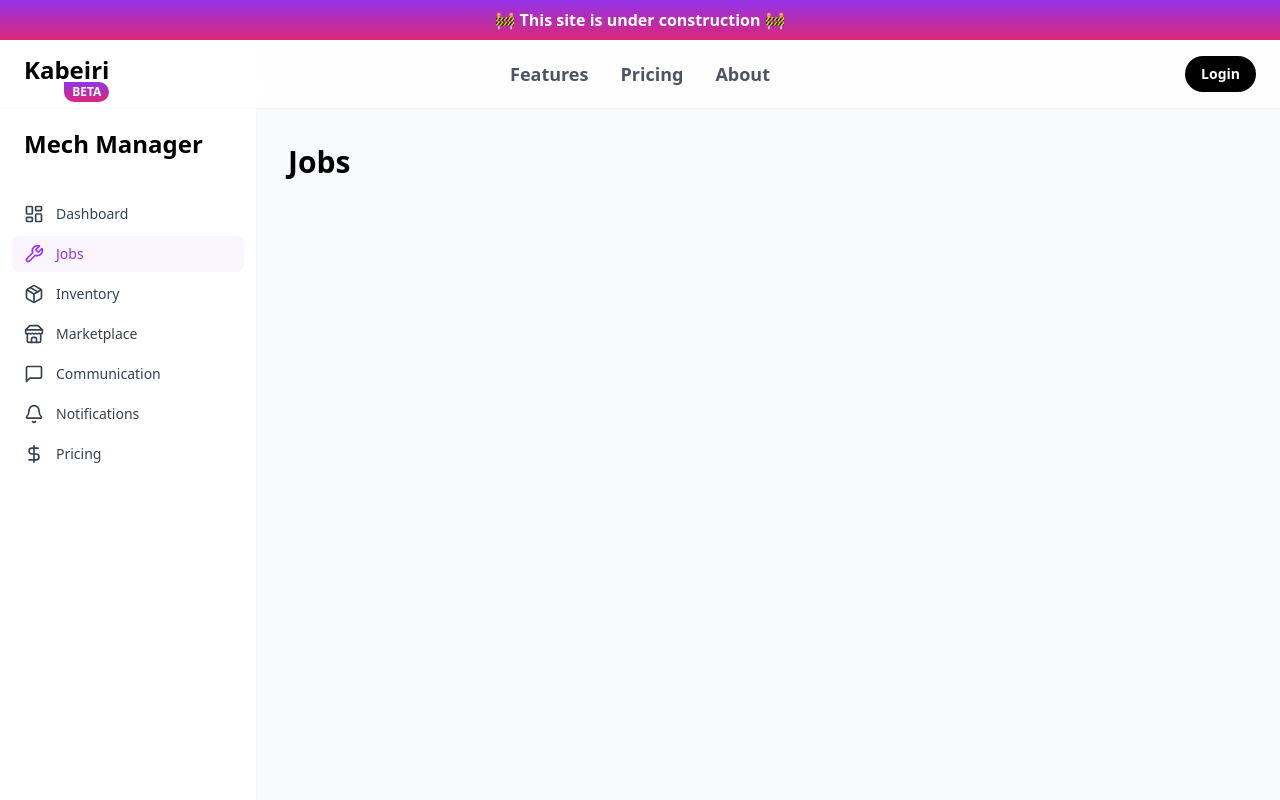
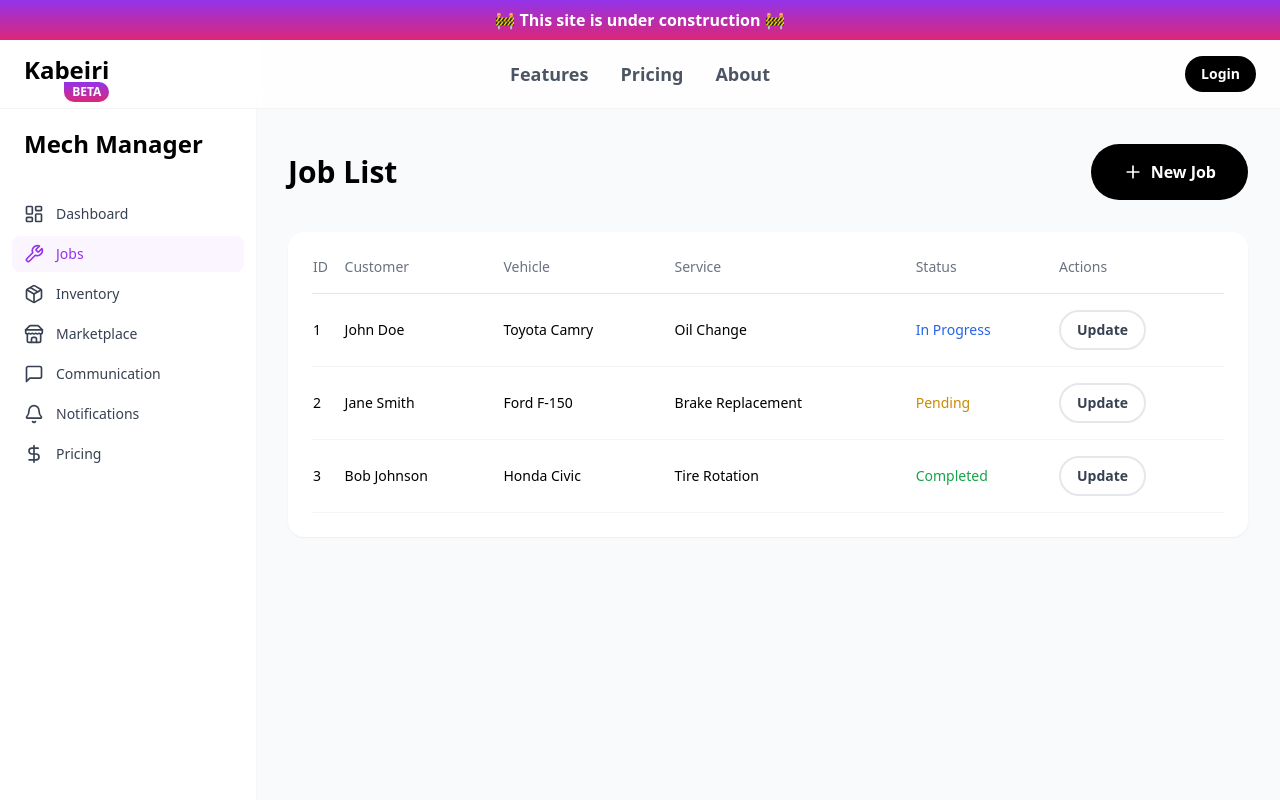
Before and after one commit to Kabeiri-Application/kabeiri-website, a Next.js app: page /dashboard/jobs in a window 1280 px wide. Shown: the top 800 px of the page. Built offline with nearby package versions, Linux system fonts and the light colour scheme; no server answers.

Commit message:
Make jobs page

```diff
--- a/src/app/dashboard/jobs/page.tsx
+++ b/src/app/dashboard/jobs/page.tsx
@@ -1,9 +1,101 @@
+'use client';
+
+import { createColumnHelper } from '@tanstack/react-table';
+import { Plus } from 'lucide-react';
+
+import { Button } from '@/components/Button';
+import { Table } from '@/components/Table';
+
+type Job = {
+  id: number;
+  customer: string;
+  vehicle: string;
+  service: string;
+  status: 'In Progress' | 'Pending' | 'Completed';
+};
+
+const data: Job[] = [
+  {
+    id: 1,
+    customer: 'John Doe',
+    vehicle: 'Toyota Camry',
+    service: 'Oil Change',
+    status: 'In Progress',
+  },
+  {
+    id: 2,
+    customer: 'Jane Smith',
+    vehicle: 'Ford F-150',
+    service: 'Brake Replacement',
+    status: 'Pending',
+  },
+  {
+    id: 3,
+    customer: 'Bob Johnson',
+    vehicle: 'Honda Civic',
+    service: 'Tire Rotation',
+    status: 'Completed',
+  },
+];
+
+const columnHelper = createColumnHelper<Job>();
+
+const columns = [
+  columnHelper.accessor('id', {
+    header: 'ID',
+    cell: (info) => info.getValue(),
+  }),
+  columnHelper.accessor('customer', {
+    header: 'Customer',
+    cell: (info) => info.getValue(),
+  }),
+  columnHelper.accessor('vehicle', {
+    header: 'Vehicle',
+    cell: (info) => info.getValue(),
+  }),
+  columnHelper.accessor('service', {
+    header: 'Service',
+    cell: (info) => info.getValue(),
+  }),
+  columnHelper.accessor('status', {
+    header: 'Status',
+    cell: (info) => (
+      <span
+        className={
+          info.getValue() === 'Completed'
+            ? 'text-green-600'
+            : info.getValue() === 'In Progress'
+              ? 'text-blue-600'
+              : 'text-yellow-600'
+        }>
+        {info.getValue()}
+      </span>
+    ),
+  }),
+  columnHelper.display({
+    id: 'actions',
+    header: 'Actions',
+    cell: () => (
+      <Button variant='secondary' size='sm'>
+        Update
+      </Button>
+    ),
+  }),
+];
+
 export default function JobsPage() {
   return (
     <main className='p-8'>
       <div className='mx-auto max-w-7xl'>
-        <h1 className='mb-8 text-3xl font-bold'>Jobs</h1>
-        {/* Content will go here */}
+        <div className='mb-8 flex items-center justify-between'>
+          <h1 className='text-3xl font-bold'>Job List</h1>
+          <Button>
+            <Plus className='mr-2 size-5' />
+            New Job
+          </Button>
+        </div>
+
+        <Table columns={columns} data={data} />
       </div>
     </main>
   );
--- a/src/components/Button.tsx
+++ b/src/components/Button.tsx
@@ -1,7 +1,7 @@
 import { tv, type VariantProps } from 'tailwind-variants';
 
 const button = tv({
-  base: 'rounded-full font-semibold transition-all',
+  base: 'flex flex-row items-center justify-center rounded-full font-semibold transition-all',
   variants: {
     variant: {
       primary: 'bg-black text-white enabled:hover:bg-gray-800',
--- /dev/null
+++ b/src/components/Table.tsx
@@ -0,0 +1,61 @@
+'use client';
+
+import {
+  ColumnDef,
+  flexRender,
+  getCoreRowModel,
+  useReactTable,
+} from '@tanstack/react-table';
+
+interface TableProps<TData> {
+  columns: ColumnDef<TData, unknown>[];
+  data: TData[];
+}
+
+export function Table<TData>({ columns, data }: TableProps<TData>) {
+  const table = useReactTable({
+    data,
+    columns,
+    getCoreRowModel: getCoreRowModel(),
+  });
+
+  return (
+    <div className='rounded-2xl bg-white p-6 shadow-sm'>
+      <div className='overflow-x-auto'>
+        <table className='w-full'>
+          <thead>
+            {table.getHeaderGroups().map((headerGroup) => (
+              <tr key={headerGroup.id}>
+                {headerGroup.headers.map((header) => (
+                  <th
+                    key={header.id}
+                    className='border-b border-gray-200 pb-4 text-left text-sm font-medium text-gray-500'>
+                    {header.isPlaceholder
+                      ? null
+                      : flexRender(
+                          header.column.columnDef.header,
+                          header.getContext()
+                        )}
+                  </th>
+                ))}
+              </tr>
+            ))}
+          </thead>
+          <tbody>
+            {table.getRowModel().rows.map((row) => (
+              <tr key={row.id}>
+                {row.getVisibleCells().map((cell) => (
+                  <td
+                    key={cell.id}
+                    className='border-b border-gray-100 py-4 text-sm'>
+                    {flexRender(cell.column.columnDef.cell, cell.getContext())}
+                  </td>
+                ))}
+              </tr>
+            ))}
+          </tbody>
+        </table>
+      </div>
+    </div>
+  );
+}
```
